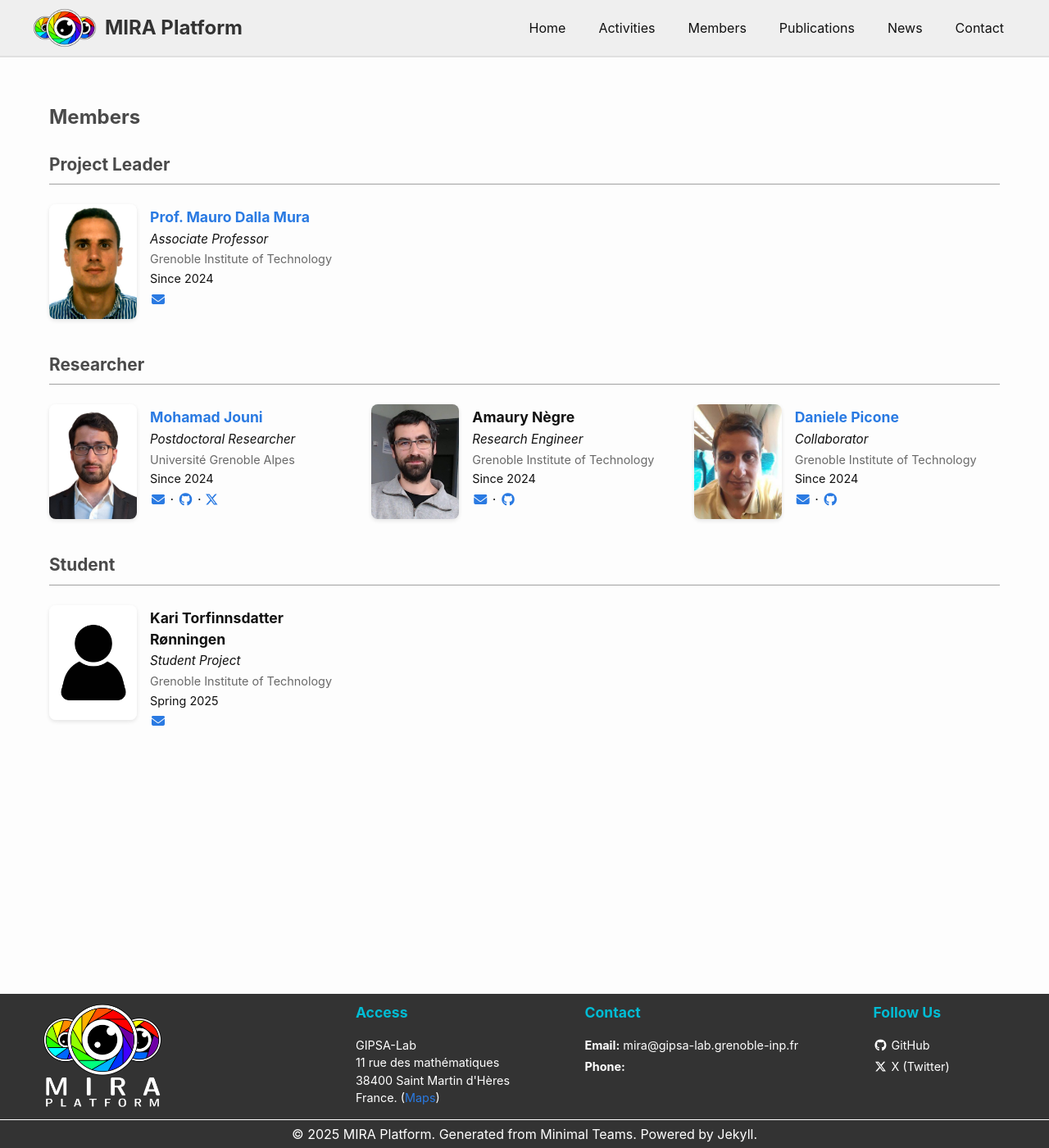
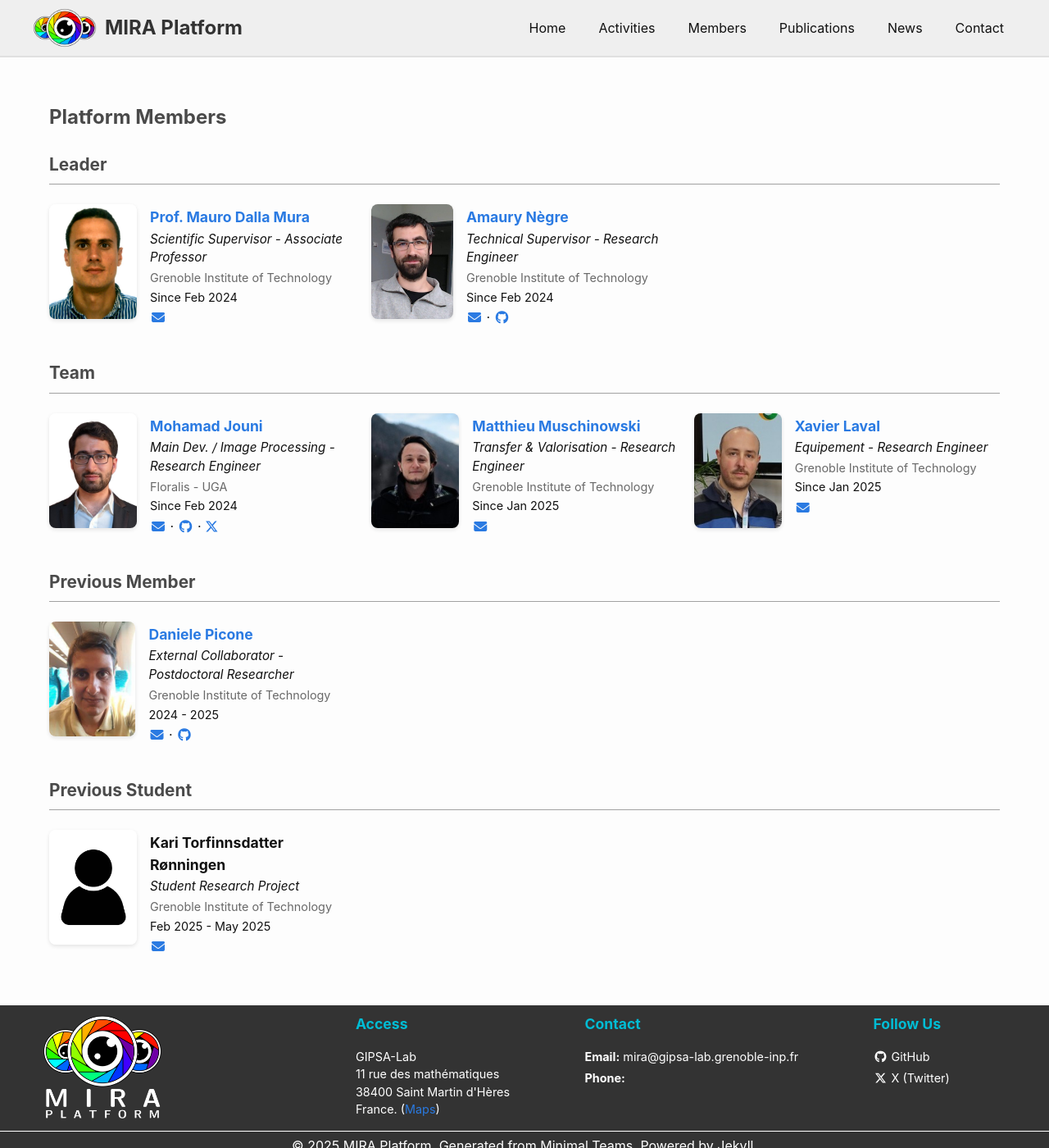
Before and after one commit to mira-imaging/mira-imaging.github.io, a Jekyll site: the page built from _pages_navbar/members.html, in a window 1280 px wide and 1400 px high. Shown: the whole window at 82% size. Built offline with Jekyll 4.4.1, drawn with Linux system fonts in a browser that asks for light colours.

Commit message:
Add members

```diff
--- a/_data/members.yml
+++ b/_data/members.yml
@@ -1,33 +1,22 @@
 categories:
-  - &researcher
-    type: Researcher
+  - &team-member
+    type: Team
     order: "1"
   - &student
     type: Student
     order: "2"
   - &leader
-    type: Project Leader
+    type: Leader
     order: "0"
   - &visitor
     type: Visitor
     order: "3"
-  - &previous
+  - &previous-member
     type: Previous Member
     order: "4"
-
-roles:
-  - &assProf Associate Professor
-  - &resEng Research Engineer
-  - &postdoc Postdoctoral Researcher
-  - &studProj Student Project
-  - &collab Collaborator
-  - &visRes Visiting Researcher
-  - &senVisRes Senior Visiting Researcher
-
-affiliations:
-  - &uga Université Grenoble Alpes
-  - &ginp Grenoble Institute of Technology
-  - &sampleAff Sample Affiliation
+  - &previous-student
+    type: Previous Student
+    order: "5"
 
 link_icons:
   - &ic-email fas fa-fw fa-envelope
@@ -40,61 +29,83 @@ members:
   - key: dallamum
     name: Prof. Mauro Dalla Mura
     category: *leader
-    role: *assProf
-    affiliation: *ginp
+    role: Scientific Supervisor - Associate Professor
+    affiliation: Grenoble Institute of Technology
     photo: mauro_dallamura.png
     email: mauro.dalla-mura@grenoble-inp.fr
     personal_link:  https://scholar.google.com/citations?user=qbdbtn4AAAAJ&hl=en
-    years: Since 2024
+    years: Since Feb 2024
+
+  - key: negrea
+    name: Amaury Nègre
+    category: *leader
+    role: Technical Supervisor - Research Engineer
+    affiliation: Grenoble Institute of Technology
+    photo: amaury_negre.jpg
+    email: amaury.negre@grenoble-inp.fr
+    personal_link: https://www.gipsa-lab.grenoble-inp.fr/user/amaury.negre
+    years: Since Feb 2024
+    icon_links:
+      - link: https://github.com/negre
+        icon: *ic-github
 
   - key: jounim
     name: Mohamad Jouni
-    category: *researcher
-    role: *postdoc
-    affiliation: *uga
+    category: *team-member
+    role: Main Dev. / Image Processing - Research Engineer
+    affiliation: Floralis - UGA
     photo: mohamad_jouni.png
     email: mohamad.jouni@grenoble-inp.fr
-    personal_link: https://mhmdjouni.github.io
-    years: Since 2024
+    personal_link: https://www.gipsa-lab.grenoble-inp.fr/user/mohamad.jouni
+    years: Since Feb 2024
     icon_links:
       - link: https://github.com/mhmdjouni
         icon: *ic-github
       - link: https://x.com/mhmdjouni
         icon: *ic-x-twitter
 
-  - key: negrea
-    name: Amaury Nègre
-    category: *researcher
-    role: *resEng
-    affiliation: *ginp
-    photo: amaury_negre.jpg
-    email: amaury.negre@grenoble-inp.fr
-    personal_link:
-    years: Since 2024
+  - key: matthieum0
+    name: Matthieu Muschinowski
+    category: *team-member
+    role: Transfer & Valorisation - Research Engineer
+    affiliation: Grenoble Institute of Technology
+    photo: matthieu_muschinowski.jpeg
+    email: matthieu.muschinowski@grenoble-inp.fr
+    personal_link: https://www.gipsa-lab.grenoble-inp.fr/user/matthieu.muschinowski
+    years: Since Jan 2025
     icon_links:
-      - link: https://github.com/negre
-        icon: *ic-github
+
+  - key: xavierl
+    name: Xavier Laval
+    category: *team-member
+    role: Equipement - Research Engineer
+    affiliation: Grenoble Institute of Technology
+    photo: xavier_laval.jpeg
+    email: xavier.laval@grenoble-inp.fr
+    personal_link: https://www.gipsa-lab.grenoble-inp.fr/user/xavier.laval
+    years: Since Jan 2025
+    icon_links:
 
   - key: piconed
     name: Daniele Picone
-    category: *researcher
-    role: *collab
-    affiliation: *ginp
+    category: *previous-member
+    role: External Collaborator - Postdoctoral Researcher
+    affiliation: Grenoble Institute of Technology
     photo: daniele_picone.jpeg
     email: daniele.picone@grenoble-inp.fr
     personal_link: https://scholar.google.com/citations?user=Hg5fPvsAAAAJ&hl=en
-    years: Since 2024
+    years: 2024 - 2025
     icon_links:
       - link: https://github.com/danaroth83
         icon: *ic-github
 
   - key: ronningenk
     name: Kari Torfinnsdatter Rønningen
-    category: *student
-    role: *studProj
-    affiliation: *ginp
+    category: *previous-student
+    role: Student Research Project
+    affiliation: Grenoble Institute of Technology
     photo:
     email: kari.ronningen@grenoble-inp.org
     personal_link:
-    years: Spring 2025
+    years: Feb 2025 - May 2025
     icon_links:
--- a/_pages_navbar/members.html
+++ b/_pages_navbar/members.html
@@ -1,6 +1,6 @@
 ---
 layout: page_padded
-title: Members
+title: Platform Members
 permalink: /members/
 ---
 
```
Also changed, not shown: media/images/profile_pictures/matthieu_muschinowski.jpeg (added), media/images/profile_pictures/xavier_laval.jpeg (added).
